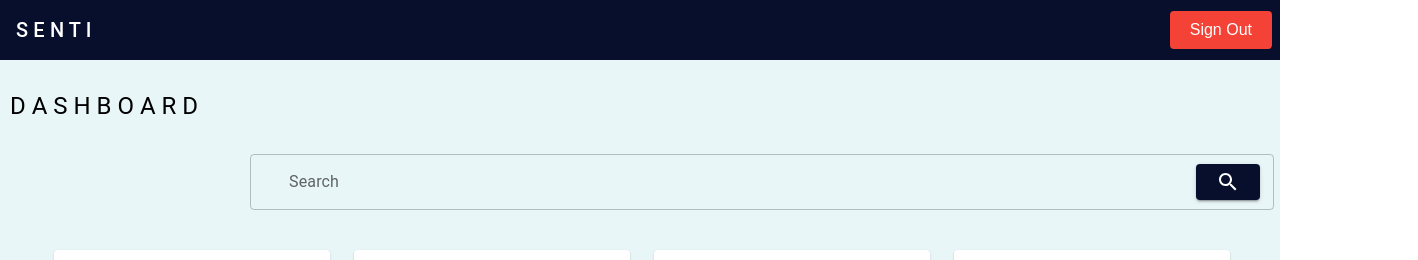
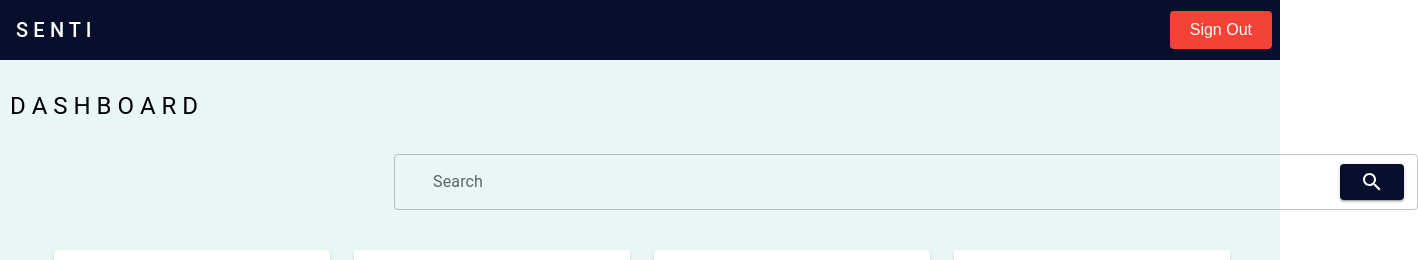
Before and after one commit to YashwanthSwamy/web-application-frontend, a React (Create React App) app: page /dashborad in a window 1280 px wide. Shown: the top 260 px of the page, 1418 px wide, since content can reach past the window. Built offline with nearby package versions, Linux system fonts and the light colour scheme; no server answers.

Commit message:
fix: styling

```diff
--- a/src/Dashboard/Dashboard.css
+++ b/src/Dashboard/Dashboard.css
@@ -13,7 +13,15 @@
   width: 100%;
   display: flex;
   justify-content: center;
+
 }
+
+.grid-container{
+  width : 100% !important;
+  margin-left: 24px !important;
+  margin-right: 24px !important;
+}
+
 
 .dashboard-container {
   padding-left: 10px;
@@ -68,3 +76,8 @@
     width: 100%;
     height: auto;
   }
+
+  .search-bar{
+    width: 75% !important;
+    margin-left: 144px !important;
+  }
--- a/src/Dashboard/Dashboard.tsx
+++ b/src/Dashboard/Dashboard.tsx
@@ -68,6 +68,7 @@ function Dashboard(): JSX.Element {
           <TextField
             label="Search"
             variant="outlined"
+            className="search-bar"
             value={searchText}
             onChange={(event) => setSearchText(event.target.value)}
             InputProps={{
@@ -82,7 +83,7 @@ function Dashboard(): JSX.Element {
         <br />
         <br></br>
         <div className="topics-container">
-          <Grid container spacing={3}>
+          <Grid container spacing={3} className="grid-container">
             {recommendedTopics.map((topic) => (
               <Grid item xs={12} sm={6} md={3} key={topic.id}>
                 <Card onClick={() => handleTopicClick(topic.title)}>
```
